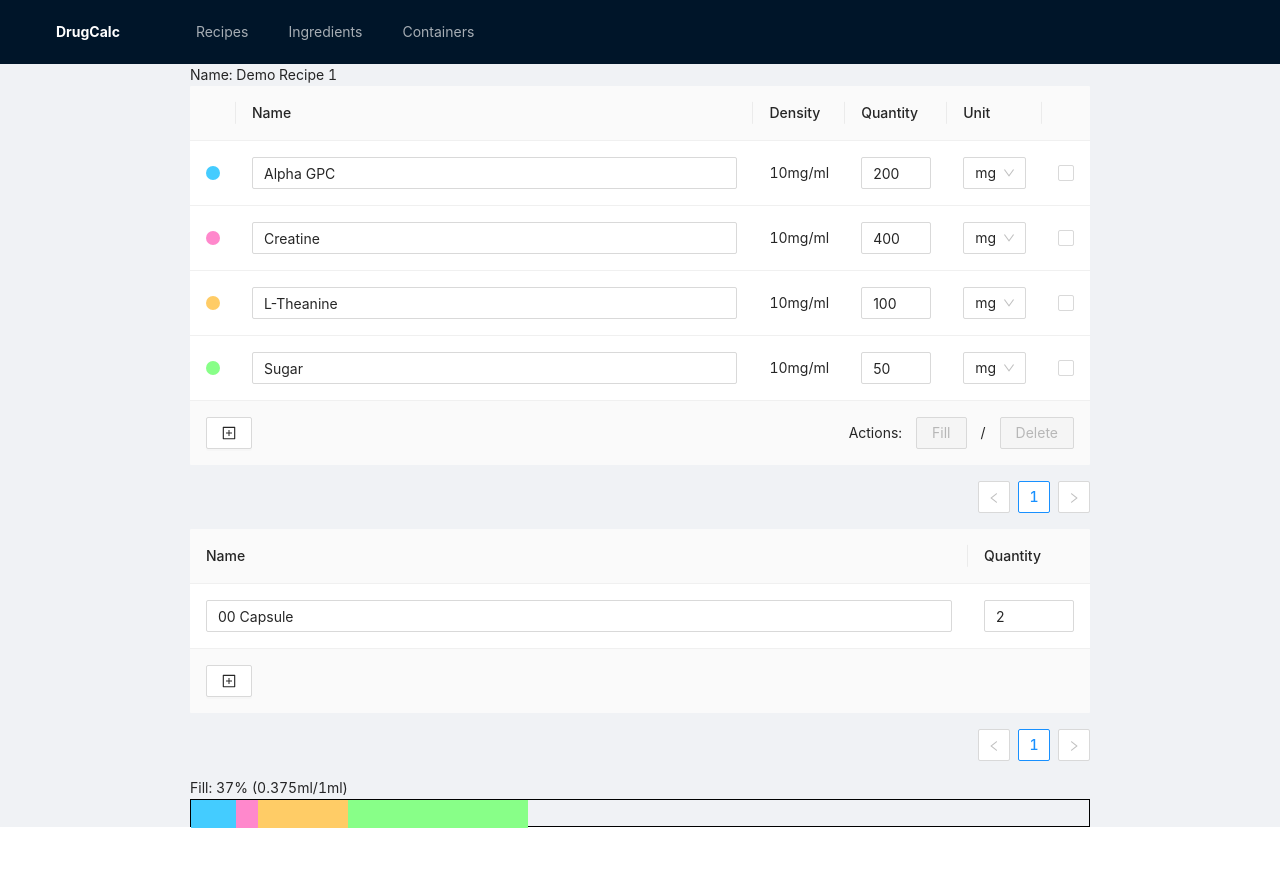
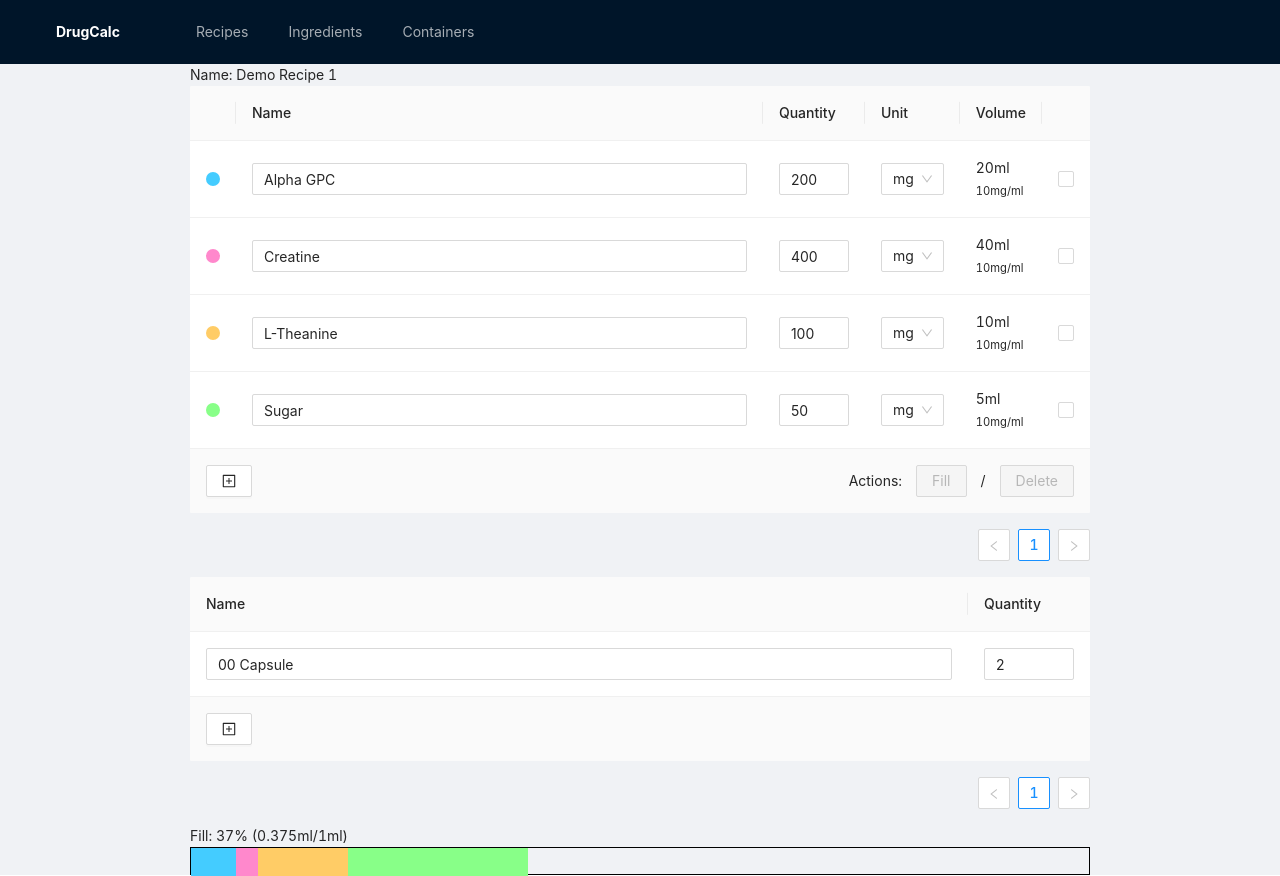
Before and after one commit to bismuthsoft/drugcalc, a React (Vite) app: page /recipes/1 in a window 1280 px wide. Before the commit the page ends 828 px from the top, so only its background shows below. Built offline with nearby package versions, Linux system fonts and the light colour scheme.

Commit message:
change density to volume/density

```diff
--- a/src/routes/RecipeEditor.tsx
+++ b/src/routes/RecipeEditor.tsx
@@ -63,14 +63,6 @@ const RecipeEditor: React.FC<Props> = ({readOnly}) => {
                               options={allIngredients} />
         },
         {
-            title: 'Density',
-            dataIndex: 'id',
-            key: 'density',
-            width: 1,
-            render: (id: number) =>
-                <div>{ingredients.find((i) => i.id == id).density}mg/ml</div>
-        },
-        {
             title: 'Quantity',
             dataIndex: 'quantity',
             key: 'quantity',
@@ -88,6 +80,19 @@ const RecipeEditor: React.FC<Props> = ({readOnly}) => {
             width: 1,
             render: (unit: string) =>
                 <UnitSelector unit={unit} />,
+        },
+        {
+            title: 'Volume',
+            dataIndex: 'id',
+            key: 'fill',
+            width: 1,
+            render: (id: number, {quantity}: Ingredient) => {
+                const density = ingredients.find((i) => i.id == id).density;
+                const fill = quantity / density;
+                return (
+                    <div>{fill}ml <span style={{fontSize: '0.8em'}}>{density}mg/ml</span></div>
+                )
+            }
         },
         {
             key: 'selected',
```
